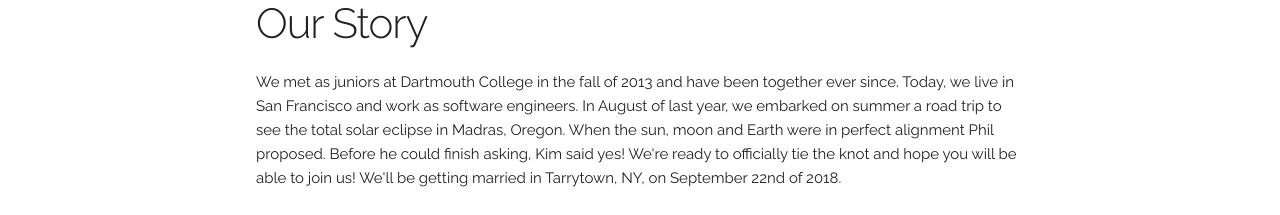
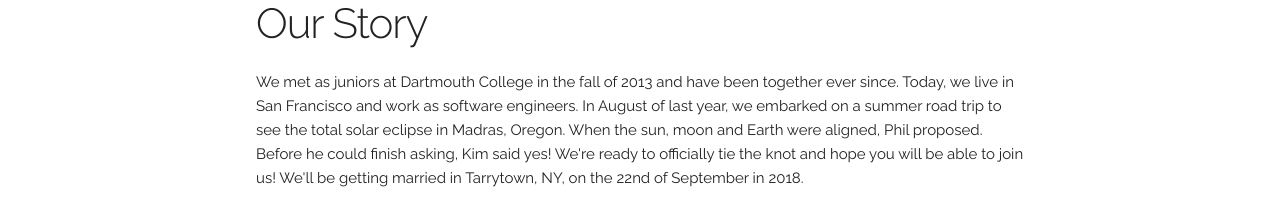
Before and after one commit to byteme980/wedding-site, a React (Create React App) app: page / in a window 1280 px wide. Shown: the part 585-800 px from the top of the page. Built offline with nearby package versions, Linux system fonts and the light colour scheme.

Commit message:
fix ups from PR comments

```diff
--- a/src/pages/Accommodations.js
+++ b/src/pages/Accommodations.js
@@ -13,7 +13,7 @@ class Accommodations extends Component {
         </p>
         <h2>Hotels</h2>
         <p>
-          There are plenty of great hotels in the area where you can rest your head. We also plan to set up a hotel block once we have a better sense of the number of the number of out of town guests. Please make sure to RSVP and be sure to indicate if you are interested in having a room as part of the block.
+          There are plenty of great hotels in the area where you can rest your head. We also plan to set up a hotel block once we have a better sense of the number of out-of-town guests. Please make sure to RSVP and be sure to indicate if you are interested in having a room as part of the block.
         </p>
         <div className="image-container" style={{backgroundImage: `url(${courtyard})`}} />
         <h2>Airbnbs</h2>
--- a/src/pages/Home.js
+++ b/src/pages/Home.js
@@ -30,9 +30,9 @@ class Home extends Component {
           <p>
             We met as juniors at Dartmouth College in the fall of 2013 and have been together ever since.
             Today, we live in San Francisco and work as software engineers.
-            In August of last year, we embarked on summer a road trip to see the total solar eclipse in Madras, Oregon.
-            When the sun, moon and Earth were in perfect alignment Phil proposed. Before he could finish asking, Kim said yes! We're ready to officially tie the knot and hope you will be able to join us!
-            We'll be getting married in Tarrytown, NY, on September 22nd of 2018.
+            In August of last year, we embarked on a summer road trip to see the total solar eclipse in Madras, Oregon.
+            When the sun, moon and Earth were aligned, Phil proposed. Before he could finish asking, Kim said yes! We're ready to officially tie the knot and hope you will be able to join us!
+            We'll be getting married in Tarrytown, NY, on the 22nd of September in 2018.
           </p>
         </section>
         <section>
--- a/src/pages/RSVP.js
+++ b/src/pages/RSVP.js
@@ -63,7 +63,7 @@ class RSVP extends Component {
       <div className="container">
         <div className="image-container" style={{backgroundImage: `url(${rock})`}} />
         <p>
-          We will be sending out formal invitations when the date is a little closer, but if you already know that you'll be able to make it, it'd rock if you could RSVP here so we can get a rough headcount.
+          We will be sending out formal invitations when the date is a little closer. If you already know whether you'll be able to make it, it'd rock if you could RSVP here so we can get a rough headcount.
         </p>
         <p>
           Please RSVP for each guest invited.
```
